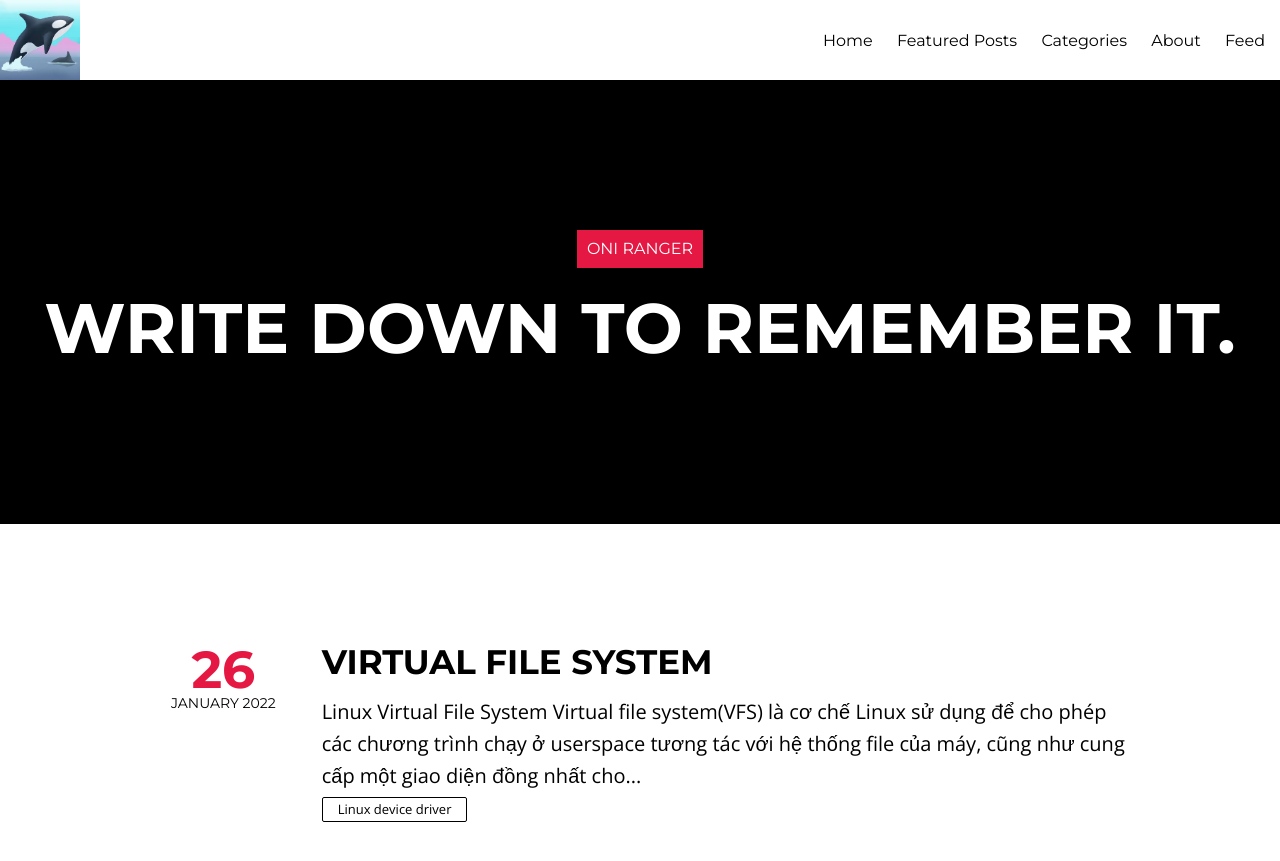
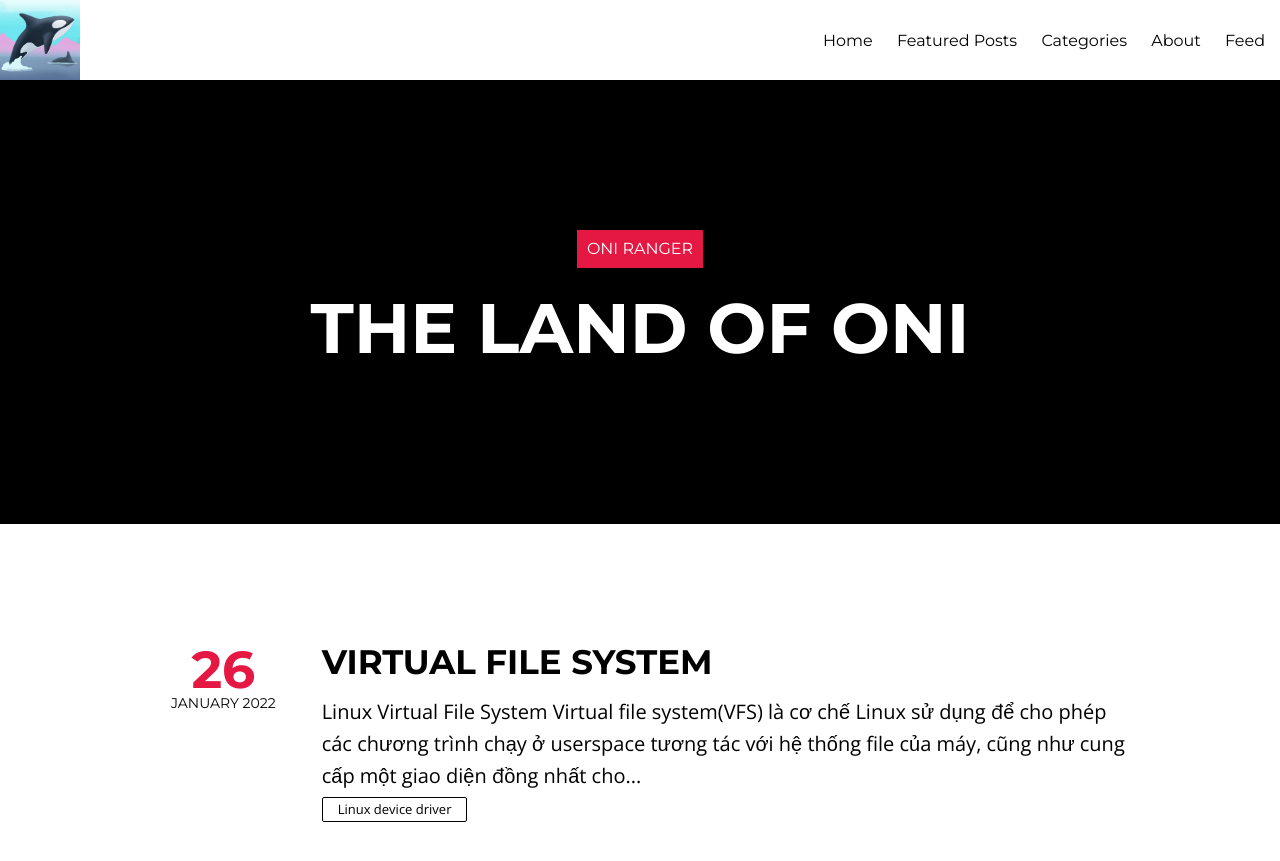
Before and after one commit to ita93/ita93.github.io, a Jekyll site: the page built from index.html, in a window 1280 px wide and 900 px high. Shown: the top 861 px of the window. Built offline with Jekyll 4.4.1, drawn with Linux system fonts in a browser that asks for light colours; nearby versions of some CDN libraries; the list of posts is cut into pages by our own code.

Commit message:
Update blog description

```diff
--- a/_config.yml
+++ b/_config.yml
@@ -1,5 +1,5 @@
 title:            Oni Ranger
-description:      "Write down to remember it."
+description:      "The Land of Oni"
 logo:             avatar.jpeg
 disqus_shortname: ita93-github-io
 share:            true
```
